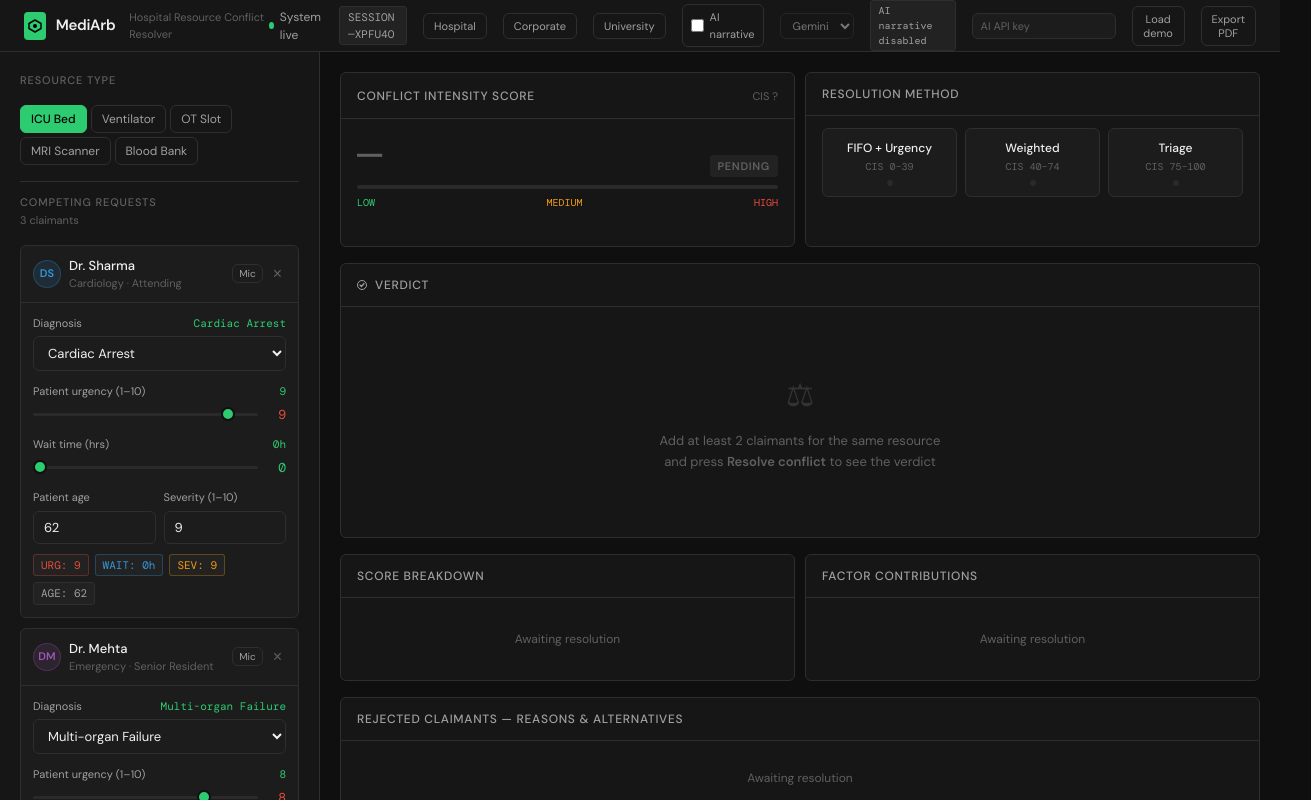
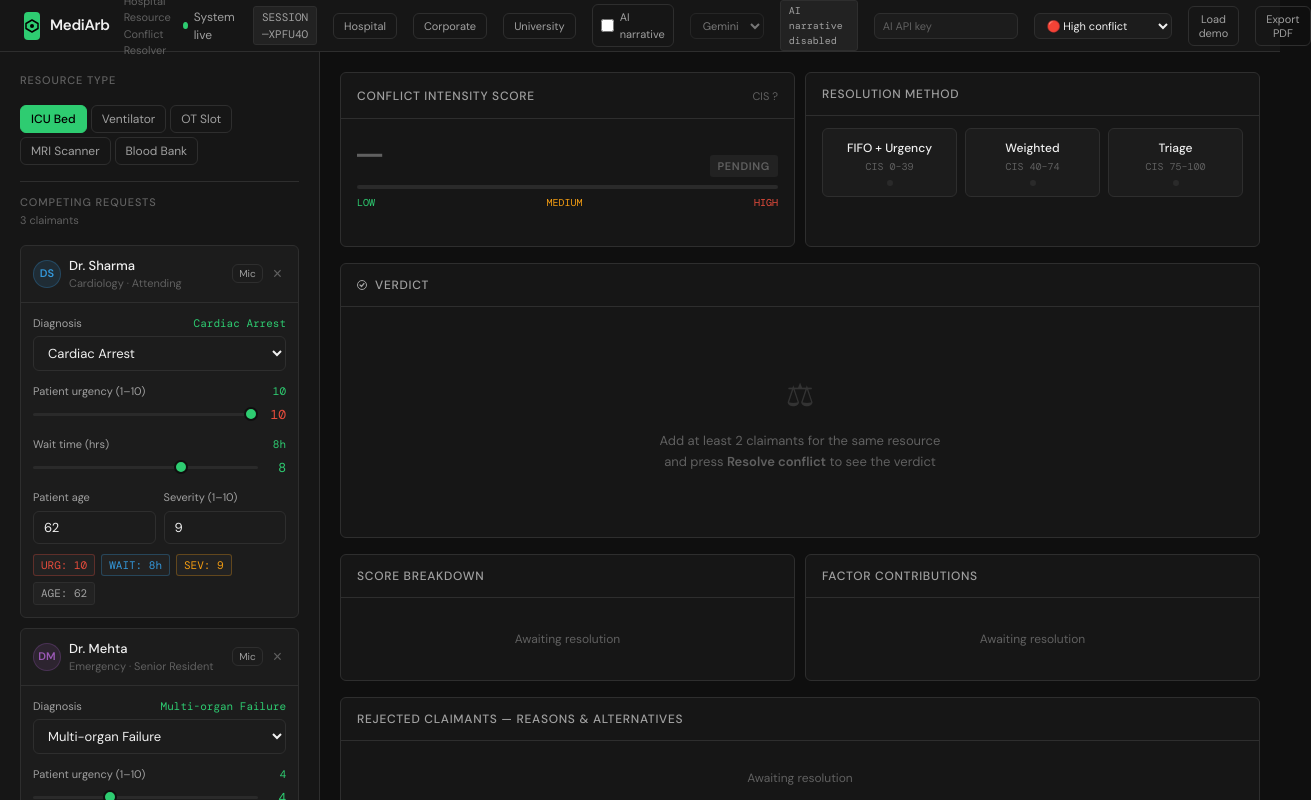
Before and after one commit to letsjoyn/kamikaze, a plain HTML site: page mediarb/index.html in a window 1280 px wide. Both pictures are taken after a click on the button "Load demo". Shown: the top 800 px of the page, 1311 px wide, since content can reach past the window. Drawn offline with nearby package versions, Linux system fonts and the light colour scheme.

Commit message:
feat: improve demo scenarios and AI verdict handling

```diff
--- a/mediarb/api/verdict.js
+++ b/mediarb/api/verdict.js
@@ -1,6 +1,5 @@
 const CLAUDE_ENDPOINT = "https://api.anthropic.com/v1/messages";
-const GEMINI_ENDPOINT = "https://generativelanguage.googleapis.com/v1beta/models/gemini-2.0-flash:generateContent";
-
+const GEMINI_ENDPOINT = "https://generativelanguage.googleapis.com/v1beta/models/gemini-3-flash-preview:generateContent";
 function buildPrompt(winner, rejected, method, cis, resource) {
     return `You are MediArb, a hospital resource conflict resolver.
 A conflict for resource: "${resource}" has been resolved.
--- a/mediarb/index.html
+++ b/mediarb/index.html
@@ -46,6 +46,13 @@
       <span id="aiProviderHint" class="tag" style="font-size:10px">Gemini works in browser</span>
       <input id="aiApiKeyInput" class="form-input" type="password" placeholder="AI API key"
         style="width:150px;padding:5px 8px;font-size:11px">
+      <select class="demo-btn" id="demoScenarioSelect" style="padding:4px 8px;background:var(--s2);color:var(--t1);border:1px solid var(--border)">
+        <option value="high" style="background:var(--s2);color:var(--t1)">🔴 High conflict</option>
+        <option value="medium" style="background:var(--s2);color:var(--t1)">🟡 Medium conflict</option>
+        <option value="low" style="background:var(--s2);color:var(--t1)">🟢 Low conflict</option>
+        <option value="edge" style="background:var(--s2);color:var(--t1)">⚠️ Edge case</option>
+        <option value="tie" style="background:var(--s2);color:var(--t1)">⚖️ Tie breaker</option>
+      </select>
       <button class="demo-btn" onclick="loadDemo()">Load demo</button>
       <button class="demo-btn" onclick="exportPDFReport()">Export PDF</button>
     </div>
@@ -891,6 +898,7 @@
     function loadDemo() {
       state.doctors = [];
       state.nextId = 1;
+      const scenario = document.getElementById('demoScenarioSelect')?.value || 'high';
       const resourceSeed = DOMAINS[state.domain].resources[0];
 
       document.querySelectorAll('.rtab').forEach(t => t.classList.remove('active'));
@@ -899,11 +907,50 @@
       state.selectedResource = resourceSeed;
 
       const dx = getDiagnosisOptions(state.selectedResource);
-      addDoctor({ name: 'Dr. Sharma', dept: 'Cardiology', urgency: 9, waitHrs: 0, age: 62, severity: 9, diagnosis: dx[0], rank: 'Attending' });
-      addDoctor({ name: 'Dr. Mehta', dept: 'Emergency', urgency: 8, waitHrs: 2, age: 35, severity: 7, diagnosis: dx[3] || dx[1], rank: 'Senior Resident' });
-      addDoctor({ name: 'Dr. Patel', dept: 'Neurology', urgency: 9, waitHrs: 0, age: 71, severity: 8, diagnosis: dx[1], rank: 'Junior Resident' });
 
-      addLog('Demo scenario loaded: 3-way HIGH conflict', 'amber');
+      const SCENARIOS = {
+        high: {
+          label: '3-way HIGH conflict — all critical, tight race',
+          doctors: [
+            { name: 'Dr. Sharma', dept: 'Cardiology', urgency: 10, waitHrs: 8, age: 62, severity: 9, diagnosis: dx[0], rank: 'Attending' },
+            { name: 'Dr. Mehta', dept: 'Emergency', urgency: 4, waitHrs: 6, age: 35, severity: 8, diagnosis: dx[3] || dx[1], rank: 'Senior Resident' },
+            { name: 'Dr. Patel', dept: 'Neurology', urgency: 9, waitHrs: 5, age: 71, severity: 8, diagnosis: dx[1], rank: 'Junior Resident' },
+          ]
+        },
+        medium: {
+          label: 'Medium conflict — mixed urgency, weighted scoring applies',
+          doctors: [
+            { name: 'Dr. Rao', dept: 'Orthopedics', urgency: 6, waitHrs: 3, age: 45, severity: 6, diagnosis: dx[2] || dx[0], rank: 'Attending' },
+            { name: 'Dr. Iyer', dept: 'Oncology', urgency: 7, waitHrs: 1, age: 58, severity: 5, diagnosis: dx[1], rank: 'Senior Resident' },
+            { name: 'Dr. Kumar', dept: 'Pulmonology', urgency: 5, waitHrs: 4, age: 67, severity: 7, diagnosis: dx[4] || dx[2], rank: 'Attending' },
+          ]
+        },
+        low: {
+          label: 'Low conflict — FIFO + urgency, routine triage',
+          doctors: [
+            { name: 'Dr. Sharma', dept: 'Cardiology', urgency: 4, waitHrs: 1, age: 40, severity: 4, diagnosis: dx[2] || dx[0], rank: 'Senior Resident' },
+            { name: 'Dr. Mehta', dept: 'Emergency', urgency: 3, waitHrs: 2, age: 33, severity: 3, diagnosis: dx[3] || dx[1], rank: 'Junior Resident' },
+          ]
+        },
+        edge: {
+          label: 'Edge case — contradiction: high urgency but low severity',
+          doctors: [
+            { name: 'Dr. Patel', dept: 'Neurology', urgency: 9, waitHrs: 0, age: 200, severity: 2, diagnosis: dx[0], rank: 'Attending' },
+            { name: 'Dr. Rao', dept: 'Orthopedics', urgency: 7, waitHrs: 5, age: 55, severity: 6, diagnosis: dx[1], rank: 'Senior Resident' },
+          ]
+        },
+        tie: {
+          label: 'Tie breaker — identical scores, seniority decides',
+          doctors: [
+            { name: 'Dr. Sharma', dept: 'Cardiology', urgency: 8, waitHrs: 2, age: 55, severity: 8, diagnosis: dx[0], rank: 'Junior Resident' },
+            { name: 'Dr. Mehta', dept: 'Emergency', urgency: 8, waitHrs: 2, age: 55, severity: 8, diagnosis: dx[0], rank: 'Attending' },
+          ]
+        }
+      };
+
+      const chosen = SCENARIOS[scenario] || SCENARIOS.high;
+      chosen.doctors.forEach(d => addDoctor(d));
+      addLog(`Demo loaded: ${chosen.label}`, 'amber');
       updateResolveBtn();
     }
 
```
Also changed, not shown: mediarb/components/fairness.js (indentation only).
